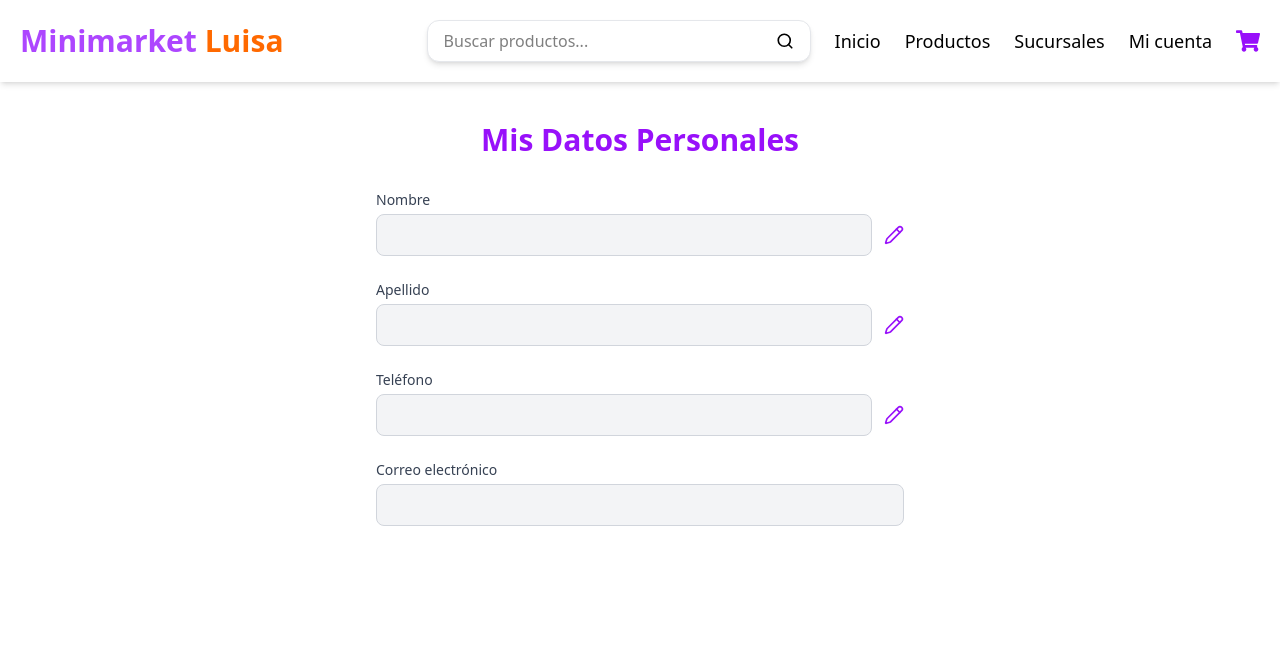
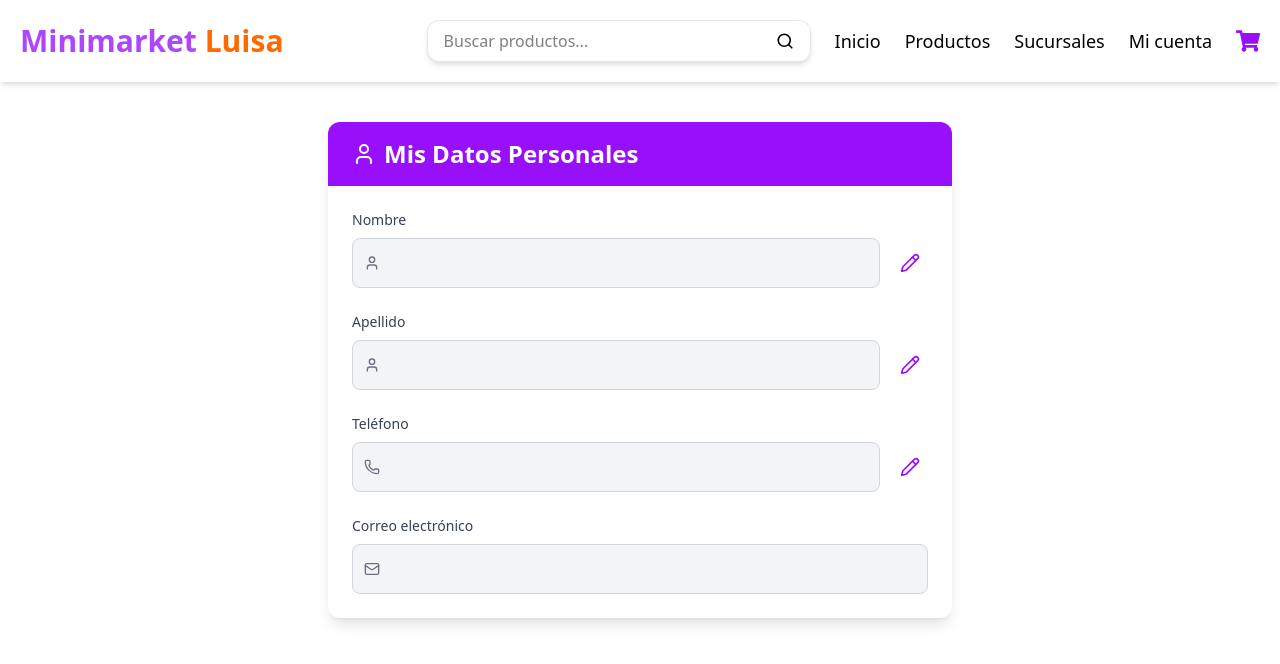
Before and after one commit to SozhaTataje/Front-MiniMarketLuisa, a React (Vite) app: page /mis-datos in a window 1280 px wide. Shown: the top 664 px of the page. Built offline with nearby package versions, Linux system fonts and the light colour scheme.

Commit message:
mejoras en datos

```diff
--- a/src/pages/MisDatos.jsx
+++ b/src/pages/MisDatos.jsx
@@ -3,7 +3,7 @@ import { useForm } from "react-hook-form";
 import { useAuth } from "../context/AuthContext";
 import api from "../api/axiosInstance";
 import toast from "react-hot-toast";
-import { Pencil, Save, CheckCircle } from "lucide-react";
+import { Pencil, Save, CheckCircle, User, Mail, Phone } from "lucide-react";
 
 const MisDatos = () => {
   const { usuario } = useAuth();
@@ -42,116 +42,127 @@ const MisDatos = () => {
   const estaEditando = Object.values(editando).some((e) => e);
 
   return (
-    <div className="max-w-xl mx-auto py-10 px-6">
-      <h1 className="text-3xl font-bold text-purple-600 text-center mb-8">Mis Datos Personales</h1>
+    <div className="max-w-2xl mx-auto py-10 px-6">
+      <div className="bg-white rounded-xl shadow-lg ">
 
-      <form onSubmit={handleSubmit(onSubmit)} className="space-y-6">
+        <div className="bg-purple-600 text-white px-6 py-4 rounded-t-xl">
+          <h1 className="text-2xl font-bold flex items-center gap-2">
+            <User className="w-6 h-6" />
+            Mis Datos Personales
+          </h1>
+        </div>
 
-        {/* Nombre */}
+        <div className="p-6 space-y-6">
           <div>
-          <label className="block text-sm font-medium mb-1 text-gray-700">Nombre</label>
+            <label className="block text-sm font-medium mb-2 text-gray-700">Nombre</label>
             <div className="flex items-center gap-3">
+              <div className="relative flex-1">
                 <input
                   type="text"
-              {...register("nombre", { required: true })}
+                  {...register("nombre", { required: "El nombre es obligatorio" })}
                   disabled={!editando.nombre}
-              className={`w-full px-4 py-2 rounded-lg border transition ${
-                editando.nombre ? "bg-white border-purple-500" : "bg-gray-100 border-gray-300"
-              }`}
+                  className={`w-full px-4 py-3 pl-10 rounded-lg border transition ${
+                    editando.nombre
+                      ? "bg-white border-purple-500 focus:border-purple-600"
+                      : "bg-gray-100 border-gray-300"
+                  } focus:outline-none`}
                 />
+                <User className="absolute left-3 top-1/2 transform -translate-y-1/2 w-4 h-4 text-gray-500" />
+              </div>
               <button
                 type="button"
                 onClick={() => setEditando({ ...editando, nombre: !editando.nombre })}
-              className="text-purple-600 hover:text-purple-800"
-              title="Editar nombre"
+                className="text-purple-600 hover:text-purple-800 p-2 hover:bg-purple-50 rounded-lg transition"
               >
                 {editando.nombre ? <CheckCircle size={20} /> : <Pencil size={20} />}
               </button>
             </div>
-          {errors.nombre && <p className="text-red-500 text-sm">Este campo es obligatorio</p>}
+            {errors.nombre && <p className="text-red-500 text-sm mt-1">{errors.nombre.message}</p>}
           </div>
-
-        {/* Apellido */}
           <div>
-          <label className="block text-sm font-medium mb-1 text-gray-700">Apellido</label>
+            <label className="block text-sm font-medium mb-2 text-gray-700">Apellido</label>
             <div className="flex items-center gap-3">
+              <div className="relative flex-1">
                 <input
                   type="text"
-              {...register("apellido", { required: true })}
+                  {...register("apellido", { required: "El apellido es obligatorio" })}
                   disabled={!editando.apellido}
-              className={`w-full px-4 py-2 rounded-lg border transition ${
-                editando.apellido ? "bg-white border-purple-500" : "bg-gray-100 border-gray-300"
-              }`}
+                  className={`w-full px-4 py-3 pl-10 rounded-lg border transition ${
+                    editando.apellido
+                      ? "bg-white border-purple-500 focus:border-purple-600"
+                      : "bg-gray-100 border-gray-300"
+                  } focus:outline-none`}
                 />
+                <User className="absolute left-3 top-1/2 transform -translate-y-1/2 w-4 h-4 text-gray-500" />
+              </div>
               <button
                 type="button"
                 onClick={() => setEditando({ ...editando, apellido: !editando.apellido })}
-              className="text-purple-600 hover:text-purple-800"
-              title="Editar apellido"
+                className="text-purple-600 hover:text-purple-800 p-2 hover:bg-purple-50 rounded-lg transition"
               >
                 {editando.apellido ? <CheckCircle size={20} /> : <Pencil size={20} />}
               </button>
             </div>
-          {errors.apellido && <p className="text-red-500 text-sm">Este campo es obligatorio</p>}
+            {errors.apellido && <p className="text-red-500 text-sm mt-1">{errors.apellido.message}</p>}
           </div>
-
-        {/* Teléfono */}
           <div>
-          <label className="block text-sm font-medium mb-1 text-gray-700">Teléfono</label>
+            <label className="block text-sm font-medium mb-2 text-gray-700">Teléfono</label>
             <div className="flex items-center gap-3">
+              <div className="relative flex-1">
                 <input
                   type="text"
                   {...register("telefono", {
-                required: true,
-                pattern: /^[0-9]{9}$/,
+                    required: "El teléfono es obligatorio",
+                    pattern: {
+                      value: /^[0-9]{9}$/,
+                      message: "Debe tener 9 dígitos"
+                    }
                   })}
                   disabled={!editando.telefono}
-              className={`w-full px-4 py-2 rounded-lg border transition ${
-                editando.telefono ? "bg-white border-purple-500" : "bg-gray-100 border-gray-300"
-              }`}
+                  className={`w-full px-4 py-3 pl-10 rounded-lg border transition ${
+                    editando.telefono
+                      ? "bg-white border-purple-500 focus:border-purple-600"
+                      : "bg-gray-100 border-gray-300"
+                  } focus:outline-none`}
                 />
+                <Phone className="absolute left-3 top-1/2 transform -translate-y-1/2 w-4 h-4 text-gray-500" />
+              </div>
               <button
                 type="button"
                 onClick={() => setEditando({ ...editando, telefono: !editando.telefono })}
-              className="text-purple-600 hover:text-purple-800"
-              title="Editar teléfono"
+                className="text-purple-600 hover:text-purple-800 p-2 hover:bg-purple-50 rounded-lg transition"
               >
                 {editando.telefono ? <CheckCircle size={20} /> : <Pencil size={20} />}
               </button>
             </div>
-          {errors.telefono && (
-            <p className="text-red-500 text-sm">
-              {errors.telefono.type === "pattern"
-                ? "Debe tener 9 dígitos."
-                : "Este campo es obligatorio"}
-            </p>
-          )}
+            {errors.telefono && <p className="text-red-500 text-sm mt-1">{errors.telefono.message}</p>}
           </div>
-
-        {/* Email (solo lectura) */}
           <div>
-          <label className="block text-sm font-medium mb-1 text-gray-700">Correo electrónico</label>
+            <label className="block text-sm font-medium mb-2 text-gray-700">Correo electrónico</label>
+            <div className="relative">
               <input
                 type="email"
                 {...register("email")}
                 disabled
-            className="w-full px-4 py-2 rounded-lg bg-gray-100 border border-gray-300"
+                className="w-full px-4 py-3 pl-10 rounded-lg bg-gray-100 border border-gray-300 text-gray-600"
               />
+              <Mail className="absolute left-3 top-1/2 transform -translate-y-1/2 w-4 h-4 text-gray-500" />
+            </div>
           </div>
 
-        {/* Botón Guardar */}
           {estaEditando && (
-          <div className="text-center mt-6">
+            <div className="pt-4">
               <button
-              type="submit"
-              className="bg-purple-600 hover:bg-purple-700 text-white font-medium px-6 py-2 rounded-lg flex items-center justify-center gap-2 transition"
+                onClick={handleSubmit(onSubmit)}
+                className="bg-purple-600 hover:bg-purple-700 text-white font-medium px-6 py-3 rounded-lg flex items-center gap-2 transition w-full justify-center"
               >
                 <Save size={18} />
                 Guardar cambios
               </button>
             </div>
           )}
-      </form>
+        </div>
+      </div>
     </div>
   );
 };
```
Lines whose indentation alone changed are shown as unchanged.
